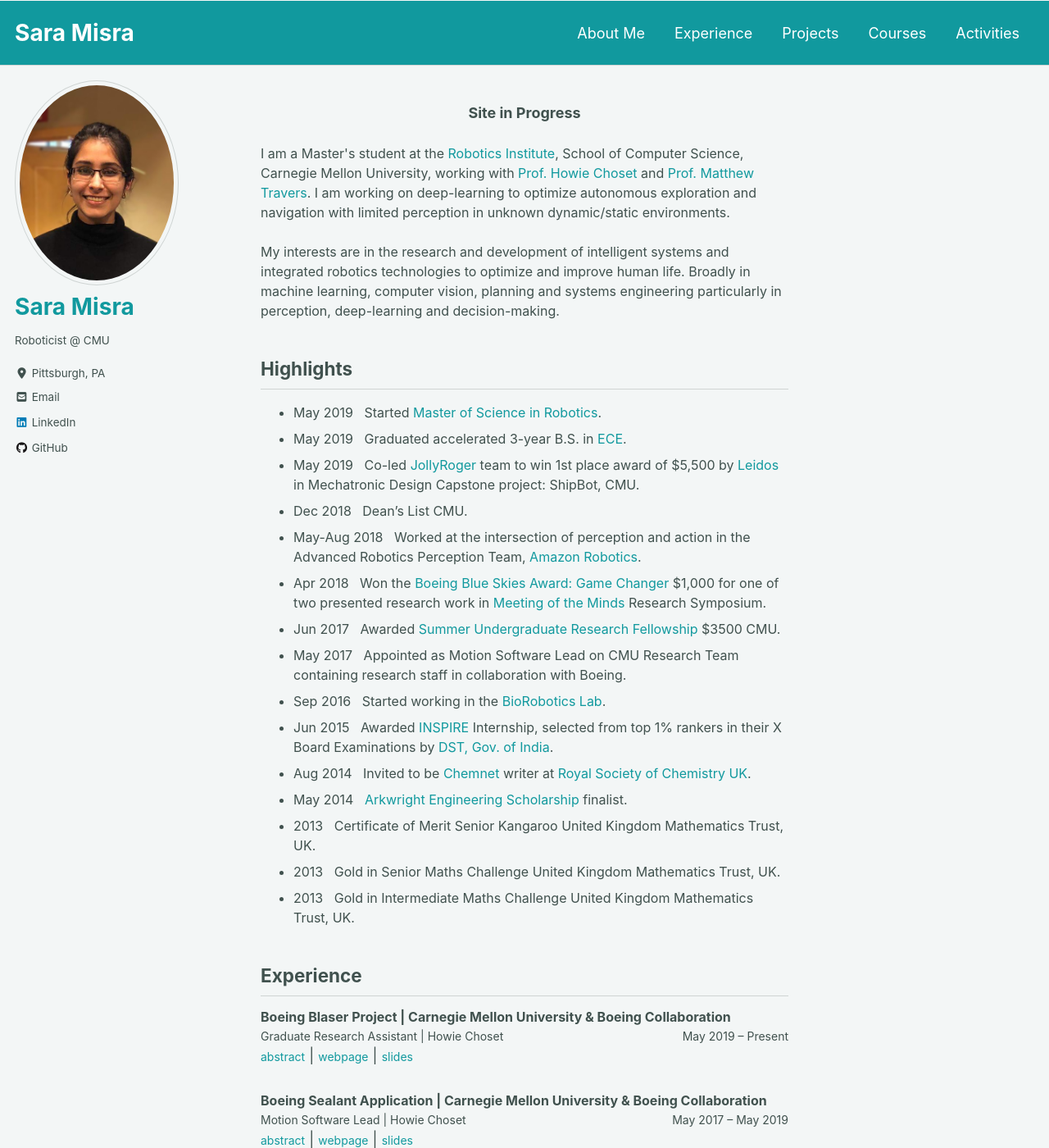
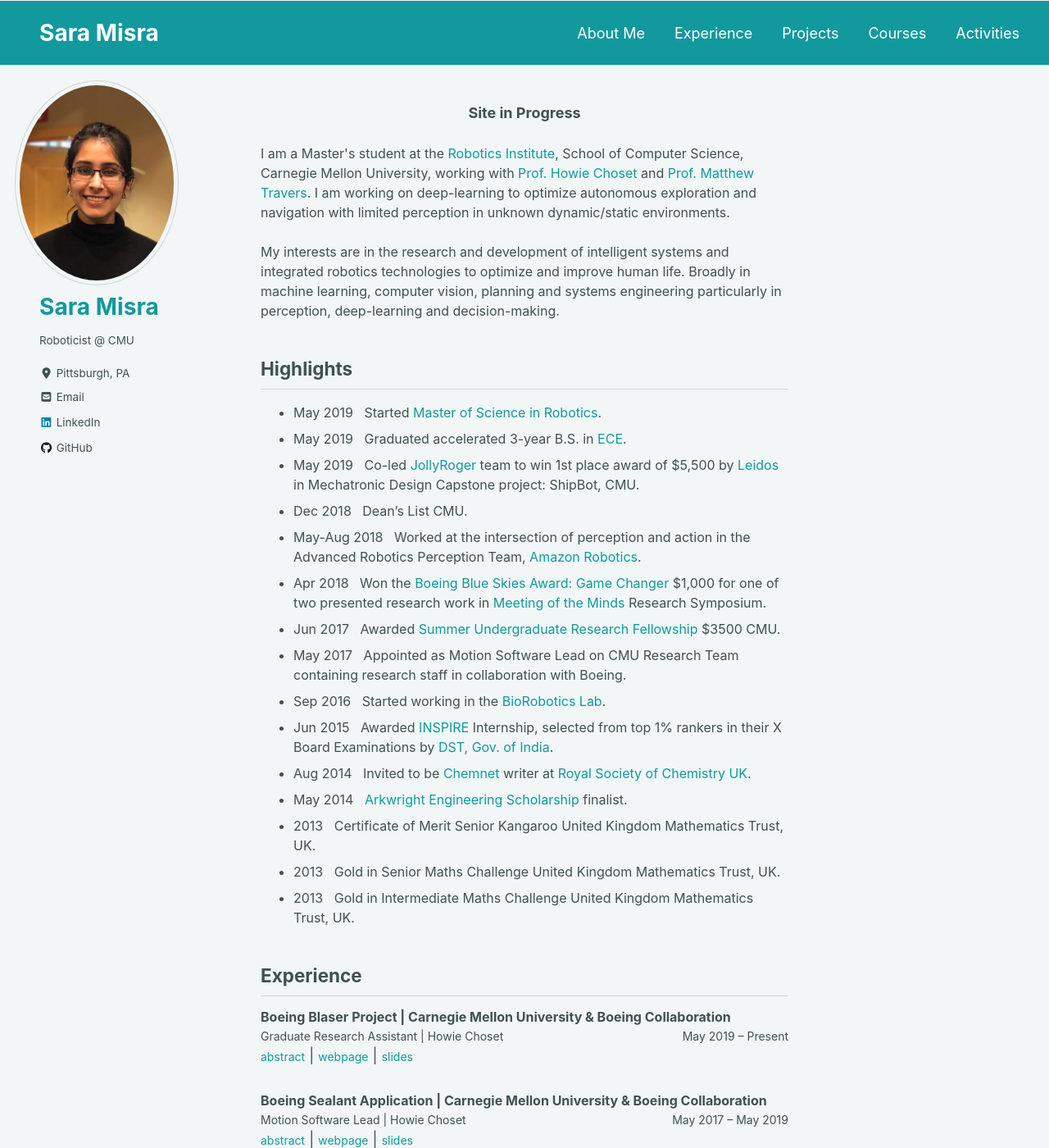
Before and after one commit to saram1sra/saram1sra.github.io, a Jekyll site: the page built from index.html, in a window 1280 px wide and 1400 px high. Shown: the whole window at 82% size. Built offline with Jekyll 4.4.1, drawn with Linux system fonts in a browser that asks for light colours; cached includes are drawn as plain includes; nearby versions of some CDN libraries; the list of posts is cut into pages by our own code.

Commit message:
IMP: added padding to align content

```diff
--- a/_sass/minimal-mistakes/_navigation.scss
+++ b/_sass/minimal-mistakes/_navigation.scss
@@ -198,6 +198,7 @@
     &.site-title {
       margin-left: 0;
       font-size: $type-size-3;
+      padding-left: 30px;
     }
   }
 
--- a/_sass/minimal-mistakes/_sidebar.scss
+++ b/_sass/minimal-mistakes/_sidebar.scss
@@ -59,6 +59,7 @@
     font-family: $sans-serif;
     font-size: $type-size-6;
     line-height: 1.5;
+    padding-left: 30px;
   }
 
   img {
@@ -169,6 +170,7 @@
   font-family: $sans-serif;
   font-size: $type-size-3;
   color:#11999e;
+  padding-left: 30px;
 }
 
 .author__bio {
```
